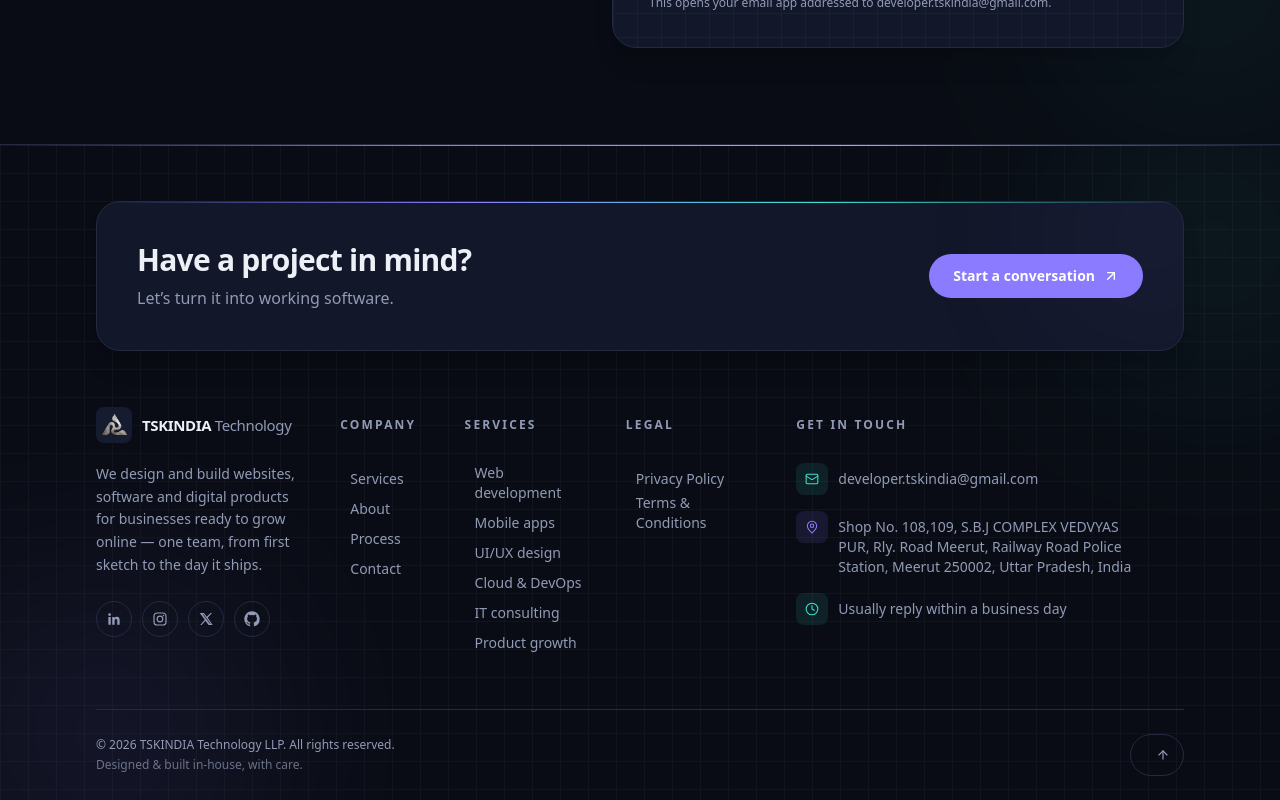
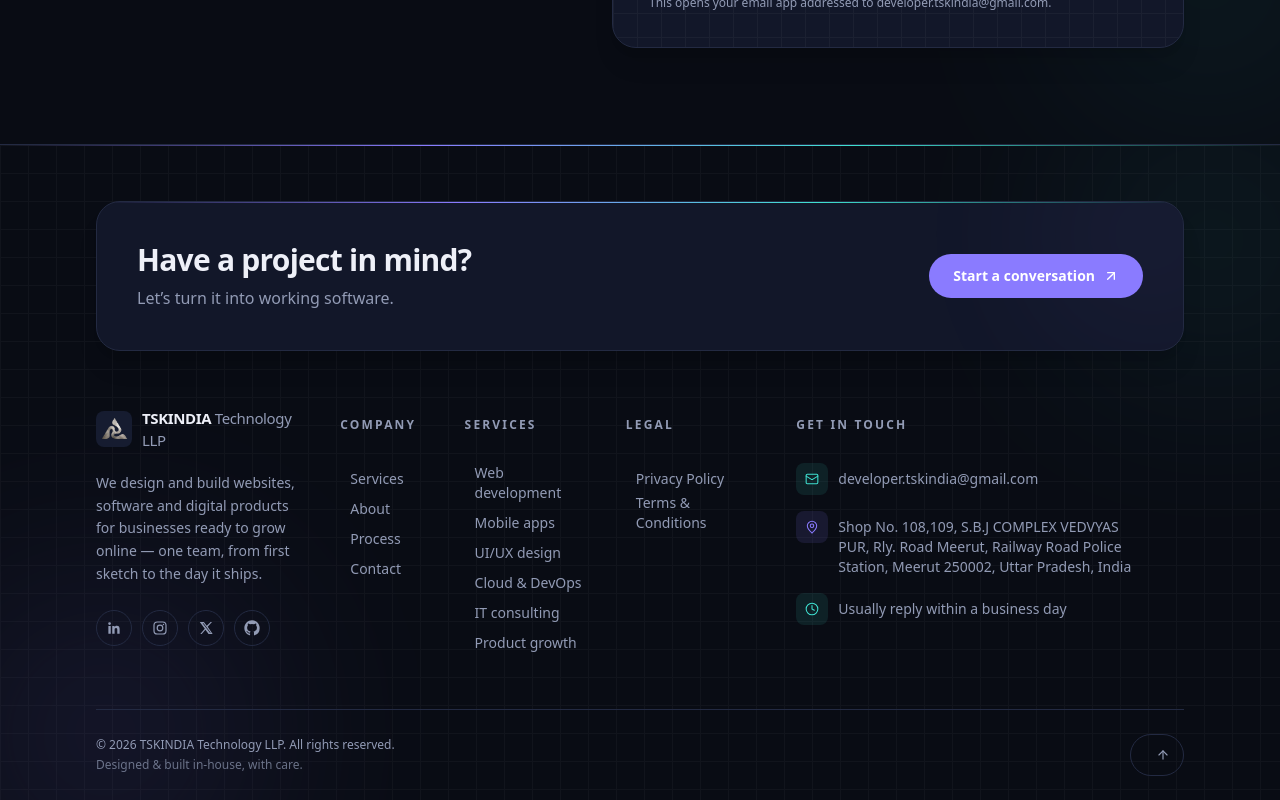
Before and after one commit to teamstskindia-dev/tsk-website, a Next.js app: page / in a window 1280 px wide. Shown: the part 4665-5465 px from the top of the page. Built offline with nearby package versions, Linux system fonts and the light colour scheme.

Commit message:
Add LLP to footer company name

```diff
--- a/src/components/Footer.tsx
+++ b/src/components/Footer.tsx
@@ -176,7 +176,7 @@ export default function Footer() {
                 />
               </span>
               <span className="font-display text-[15px] font-semibold tracking-tight text-text-primary">
-                TSKINDIA <span className="font-normal text-text-muted">Technology</span>
+                TSKINDIA <span className="font-normal text-text-muted">Technology LLP</span>
               </span>
             </Link>
             <p className="mt-5 max-w-xs text-sm leading-relaxed text-text-muted">
```
